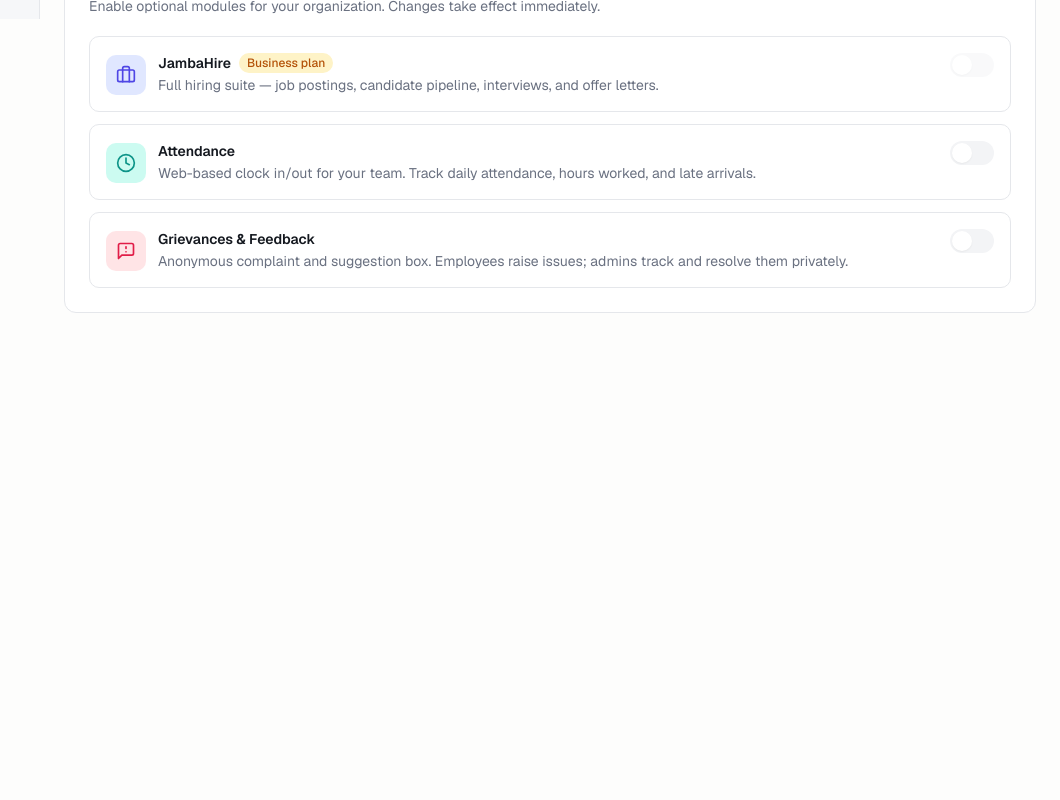
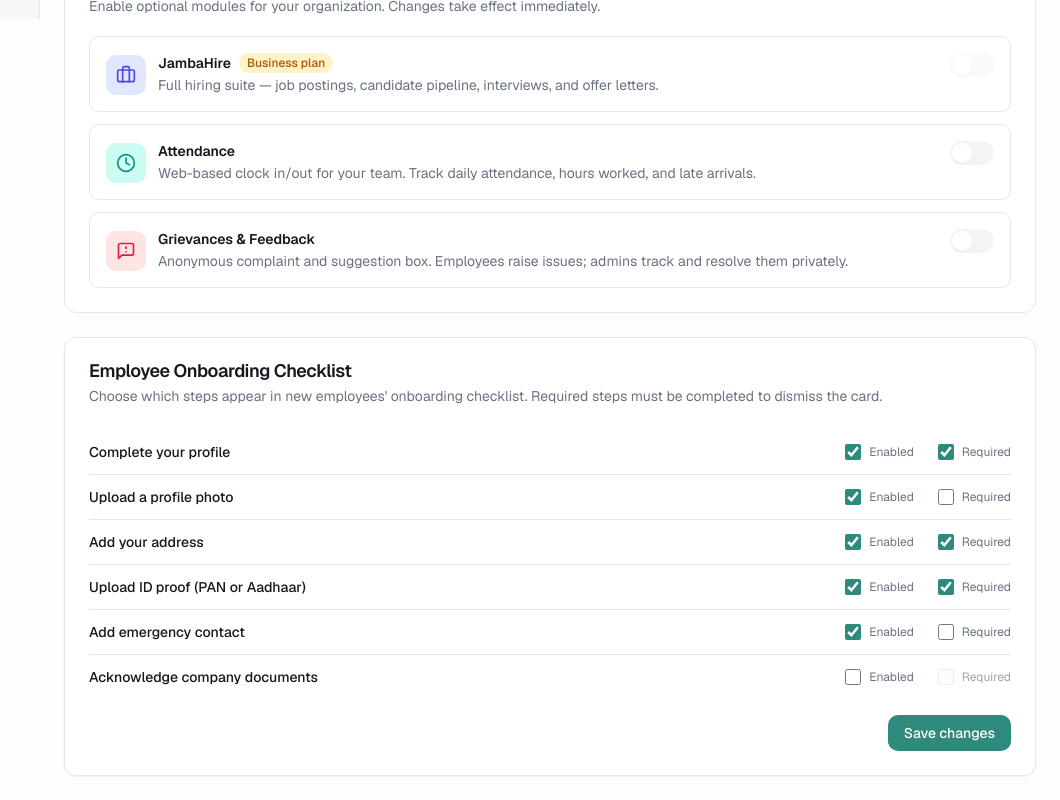
Before and after one commit to amolgupta007/hrme, a Next.js app: page /dashboard/settings in a window 1280 px wide. Shown: the part 781-1581 px from the top of the page, without its empty margins (220-1280 px from the left). Before the commit the page ends 1118 px from the top, so only its background shows below. Built offline with nearby package versions, Linux system fonts and the light colour scheme; no server answers; what razorpay would draw is missing.

Commit message:
feat: add admin onboarding steps configuration in settings

```diff
--- a/src/app/dashboard/settings/page.tsx
+++ b/src/app/dashboard/settings/page.tsx
@@ -5,15 +5,18 @@ import { OrgProfileSection } from "@/components/settings/org-profile-section";
 import { LeavePoliciesSection } from "@/components/settings/leave-policies-section";
 import { BillingSection } from "@/components/settings/billing-section";
 import { ProductsSection } from "@/components/settings/products-section";
+import { OnboardingStepsSection } from "@/components/settings/onboarding-steps-section";
 import { getCurrentUser } from "@/lib/current-user";
 import { hasFeature } from "@/config/plans";
+import { getOrgOnboardingConfig } from "@/actions/onboarding";
 
 export default async function SettingsPage() {
-  const [departmentsResult, profileResult, policiesResult, userCtx] = await Promise.all([
+  const [departmentsResult, profileResult, policiesResult, userCtx, onboardingSteps] = await Promise.all([
     listDepartments(),
     getOrgProfile(),
     listSettingsPolicies(),
     getCurrentUser(),
+    getOrgOnboardingConfig(),
   ]);
 
   const departments = departmentsResult.success ? departmentsResult.data : [];
@@ -53,6 +56,8 @@ export default async function SettingsPage() {
         attendancePayrollEnabled={attendancePayrollEnabled}
         grievancesEnabled={grievancesEnabled}
       />
+
+      <OnboardingStepsSection initialSteps={onboardingSteps} />
     </div>
   );
 }
--- /dev/null
+++ b/src/components/settings/onboarding-steps-section.tsx
@@ -0,0 +1,99 @@
+"use client";
+
+import React from "react";
+import { toast } from "sonner";
+import { updateOnboardingSteps } from "@/actions/settings";
+import { STEP_LABELS, DEFAULT_ONBOARDING_STEPS, type OnboardingStepConfig } from "@/config/onboarding";
+import { Card, CardHeader, CardTitle, CardContent } from "@/components/ui/card";
+
+export function OnboardingStepsSection({
+  initialSteps,
+}: {
+  initialSteps: OnboardingStepConfig[];
+}) {
+  const [steps, setSteps] = React.useState<OnboardingStepConfig[]>(initialSteps);
+  const [saving, setSaving] = React.useState(false);
+
+  // Merge with defaults to ensure all step IDs are present
+  const allSteps = DEFAULT_ONBOARDING_STEPS.map((def) => {
+    return steps.find((s) => s.id === def.id) ?? def;
+  });
+
+  function toggleEnabled(id: OnboardingStepConfig["id"]) {
+    setSteps((prev) =>
+      prev.map((s) =>
+        s.id === id
+          ? { ...s, enabled: !s.enabled, required: s.enabled ? false : s.required }
+          : s
+      )
+    );
+  }
+
+  function toggleRequired(id: OnboardingStepConfig["id"]) {
+    setSteps((prev) =>
+      prev.map((s) => (s.id === id ? { ...s, required: !s.required } : s))
+    );
+  }
+
+  async function handleSave() {
+    setSaving(true);
+    const result = await updateOnboardingSteps(allSteps);
+    setSaving(false);
+    if (result.success) {
+      toast.success("Onboarding steps updated");
+    } else {
+      toast.error(result.error);
+    }
+  }
+
+  return (
+    <Card>
+      <CardHeader>
+        <CardTitle>Employee Onboarding Checklist</CardTitle>
+        <p className="text-sm text-muted-foreground mt-1">
+          Choose which steps appear in new employees&apos; onboarding checklist.
+          Required steps must be completed to dismiss the card.
+        </p>
+      </CardHeader>
+      <CardContent>
+        <div className="divide-y divide-border">
+          {allSteps.map((step) => (
+            <div key={step.id} className="flex items-center justify-between py-3 gap-4">
+              <p className="text-sm font-medium">{STEP_LABELS[step.id]}</p>
+              <div className="flex items-center gap-6 shrink-0">
+                <label className="flex items-center gap-2 text-xs text-muted-foreground cursor-pointer select-none">
+                  <input
+                    type="checkbox"
+                    checked={step.enabled}
+                    onChange={() => toggleEnabled(step.id)}
+                    className="h-4 w-4 rounded border-input accent-primary"
+                  />
+                  Enabled
+                </label>
+                <label className={`flex items-center gap-2 text-xs cursor-pointer select-none ${!step.enabled ? "opacity-40 pointer-events-none" : "text-muted-foreground"}`}>
+                  <input
+                    type="checkbox"
+                    checked={step.required}
+                    onChange={() => toggleRequired(step.id)}
+                    disabled={!step.enabled}
+                    className="h-4 w-4 rounded border-input accent-primary"
+                  />
+                  Required
+                </label>
+              </div>
+            </div>
+          ))}
+        </div>
+        <div className="mt-4 flex justify-end">
+          <button
+            onClick={handleSave}
+            disabled={saving}
+            className="inline-flex items-center gap-2 rounded-lg bg-primary px-4 py-2 text-sm font-medium text-primary-foreground hover:bg-primary/90 disabled:opacity-50 transition-colors"
+          >
+            {saving ? "Saving…" : "Save changes"}
+          </button>
+        </div>
+      </CardContent>
+    </Card>
+  );
+}
```
